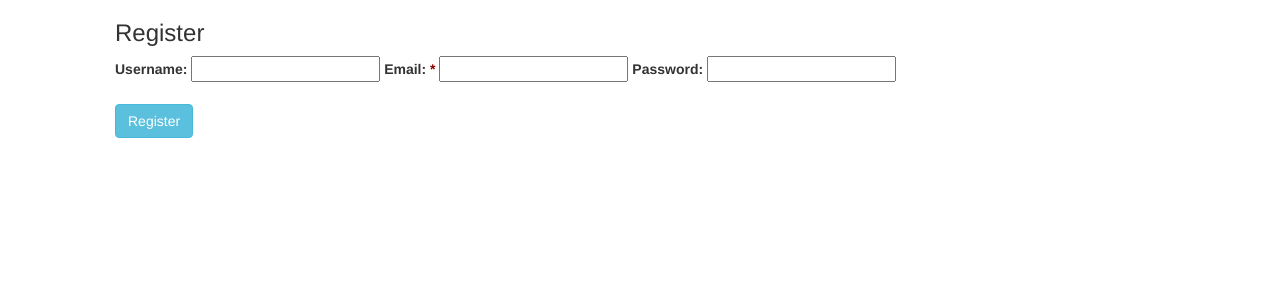
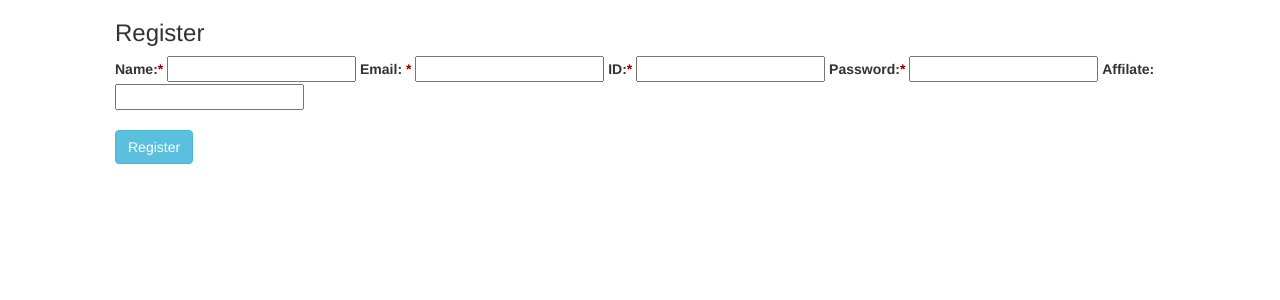
Before and after one commit to flowgate/flowgate_web, a PHP site: page /gofcm/php/view/register.php in a window 1280 px wide. Shown: the part 50-350 px from the top of the page. Run offline with PHP 8.4, Linux system fonts and the light colour scheme; some libraries are stand-ins or nearby versions.

Commit message:
added fields for user registration form

```diff
--- a/php/view/register.php
+++ b/php/view/register.php
@@ -19,12 +19,16 @@
     <div class="container hero-unit">
         <h3>Register</h3>
         <form action="register.php" method="post">
-            <label>Username:</label>
-            <input type="text" name="username" value="" />
+            <label>Name:<strong style="color:darkred;">*</strong></label>
+            <input type="text" name="uname" value="" />
             <label>Email: <strong style="color:darkred;">*</strong></label>
-            <input type="text" name="email" value="" />
-            <label>Password:</label>
-            <input type="password" name="password" value="" /> <br /><br />
+            <input type="text" name="uemail" value="" />
+            <label>ID:<strong style="color:darkred;">*</strong></label>
+            <input type="text" name="uid" value="" />
+            <label>Password:<strong style="color:darkred;">*</strong></label>
+            <input type="password" name="pass" value="" />
+            <label>Affilate:</label>
+            <input type="text" name="uaffil" value="" /> <br /><br />
             <input type="submit" class="btn btn-info" value="Register" />
         </form>
     </div>
```
